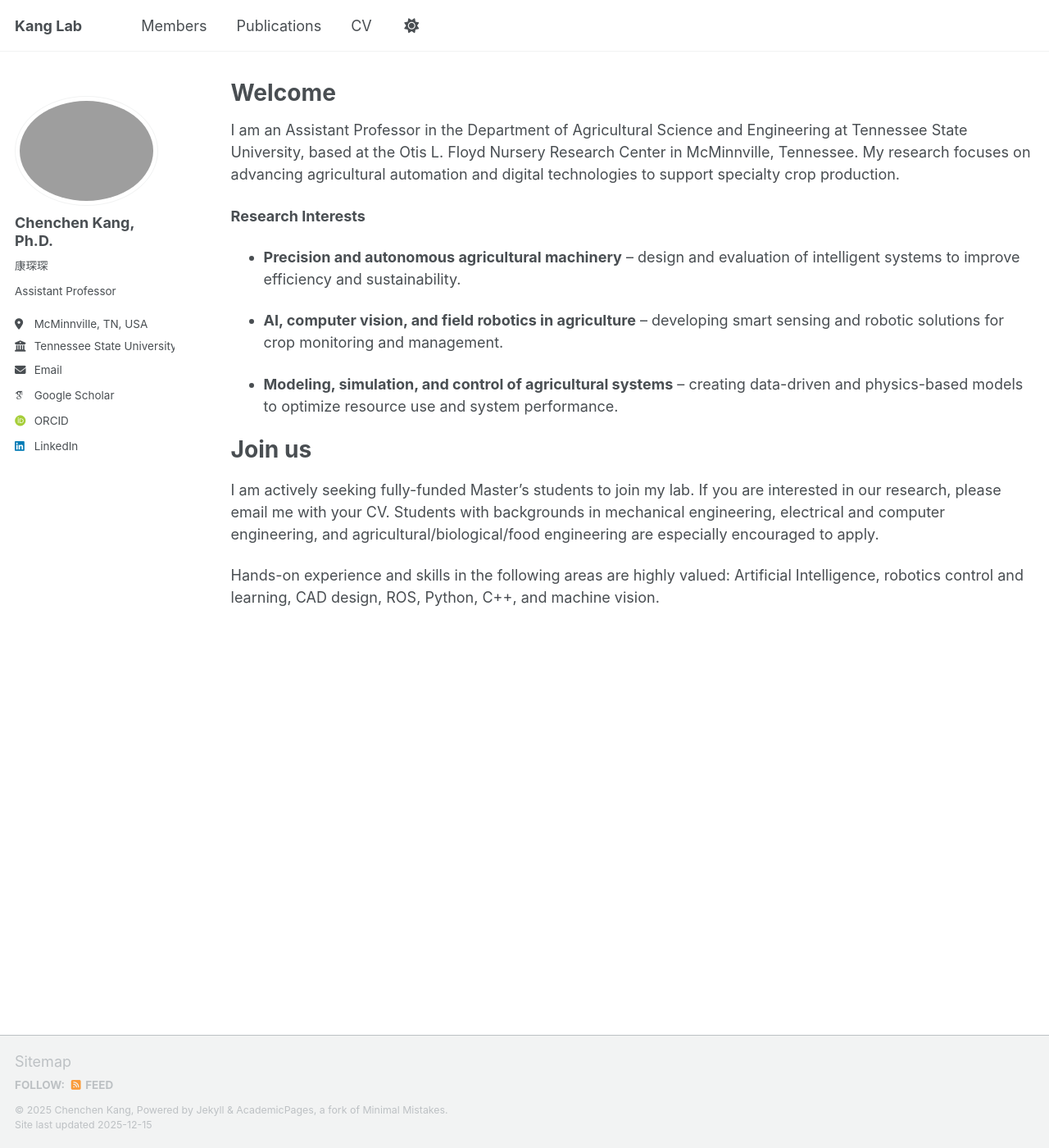
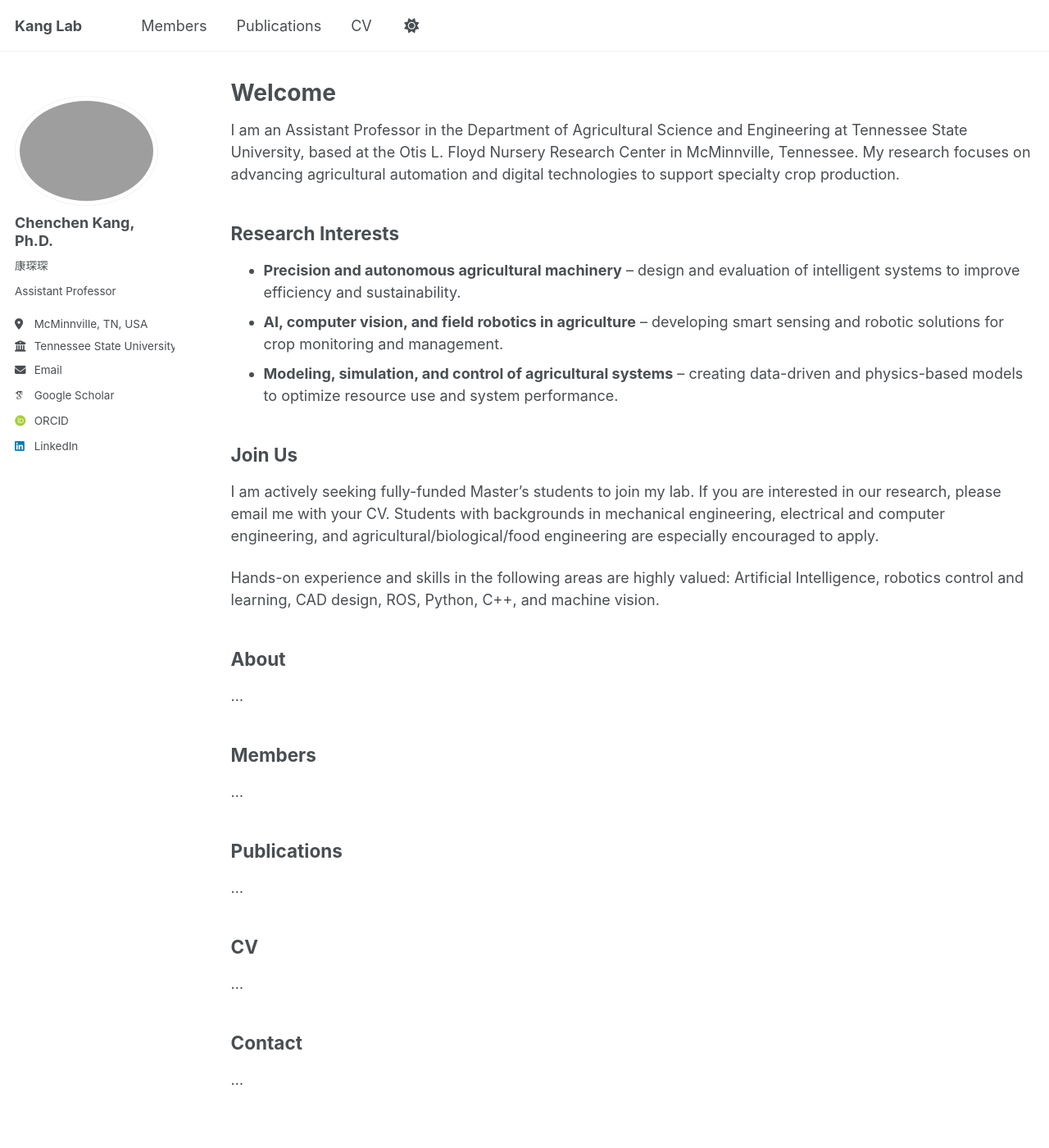
Before and after one commit to ChenchenKang/web, a Jekyll site: the page built from _pages/about.md, in a window 1280 px wide and 1400 px high. Shown: the whole window at 82% size. Built offline with Jekyll 4.4.1, drawn with Linux system fonts in a browser that asks for light colours; some web fonts are replaced; a script that is not in the unit is left out.

Commit message:
Update about.md

```diff
--- a/_pages/about.md
+++ b/_pages/about.md
@@ -9,18 +10,40 @@ redirect_from:
 ---
 
 
+<section id="top"></section>
+
 I am an Assistant Professor in the Department of Agricultural Science and Engineering at Tennessee State University, based at the Otis L. Floyd Nursery Research Center in McMinnville, Tennessee. My research focuses on advancing agricultural automation and digital technologies to support specialty crop production.
 
-**Research Interests**
+<section id="research-interests"></section>
+## Research Interests
 
-* **Precision and autonomous agricultural machinery** – design and evaluation of intelligent systems to improve efficiency and sustainability.
+- **Precision and autonomous agricultural machinery** – design and evaluation of intelligent systems to improve efficiency and sustainability.
+- **AI, computer vision, and field robotics in agriculture** – developing smart sensing and robotic solutions for crop monitoring and management.
+- **Modeling, simulation, and control of agricultural systems** – creating data-driven and physics-based models to optimize resource use and system performance.
 
-* **AI, computer vision, and field robotics in agriculture** – developing smart sensing and robotic solutions for crop monitoring and management.
+<section id="join"></section>
+## Join Us
 
-* **Modeling, simulation, and control of agricultural systems** – creating data-driven and physics-based models to optimize resource use and system performance.
-
-Join us
-======
 I am actively seeking fully-funded Master’s students to join my lab. If you are interested in our research, please email me with your CV. Students with backgrounds in mechanical engineering, electrical and computer engineering, and agricultural/biological/food engineering are especially encouraged to apply.
 
 Hands-on experience and skills in the following areas are highly valued: Artificial Intelligence, robotics control and learning, CAD design, ROS, Python, C++, and machine vision.
+
+<section id="about"></section>
+## About
+...
+
+<section id="members"></section>
+## Members
+...
+
+<section id="publications"></section>
+## Publications
+...
+
+<section id="cv"></section>
+## CV
+...
+
+<section id="contact"></section>
+## Contact
+...
```
Also changed, not shown: other parts of _pages/about.md (+1 -0 lines).
